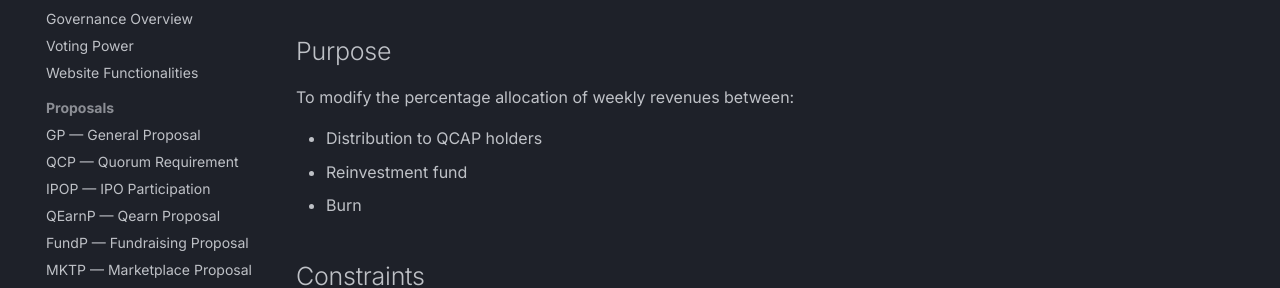
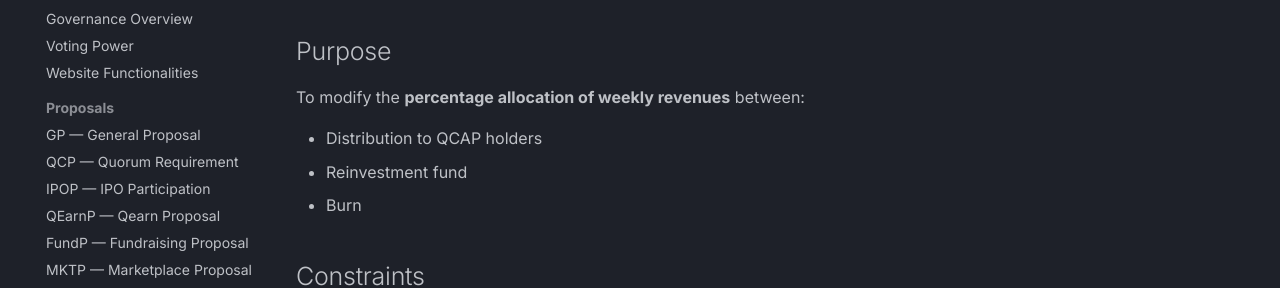
Before and after one commit to HermanToothrot10/qubic-capital-manual, an MkDocs documentation site: the page built from docs/proposals/allop.md, in a window 1280 px wide and 1107 px high. Shown: the part 146-434 px from the top of the window. Built offline with MkDocs 1.6.1 and Material for MkDocs 9.7.7, drawn with Linux system fonts in a browser that asks for light colours.

```diff
--- a/docs/proposals/allop.md
+++ b/docs/proposals/allop.md
@@ -2,7 +2,7 @@
 
 ## Purpose
 
-To modify the percentage allocation of weekly revenues between:
+To modify the **percentage allocation of weekly revenues** between:
 
 - Distribution to QCAP holders
 - Reinvestment fund
```
